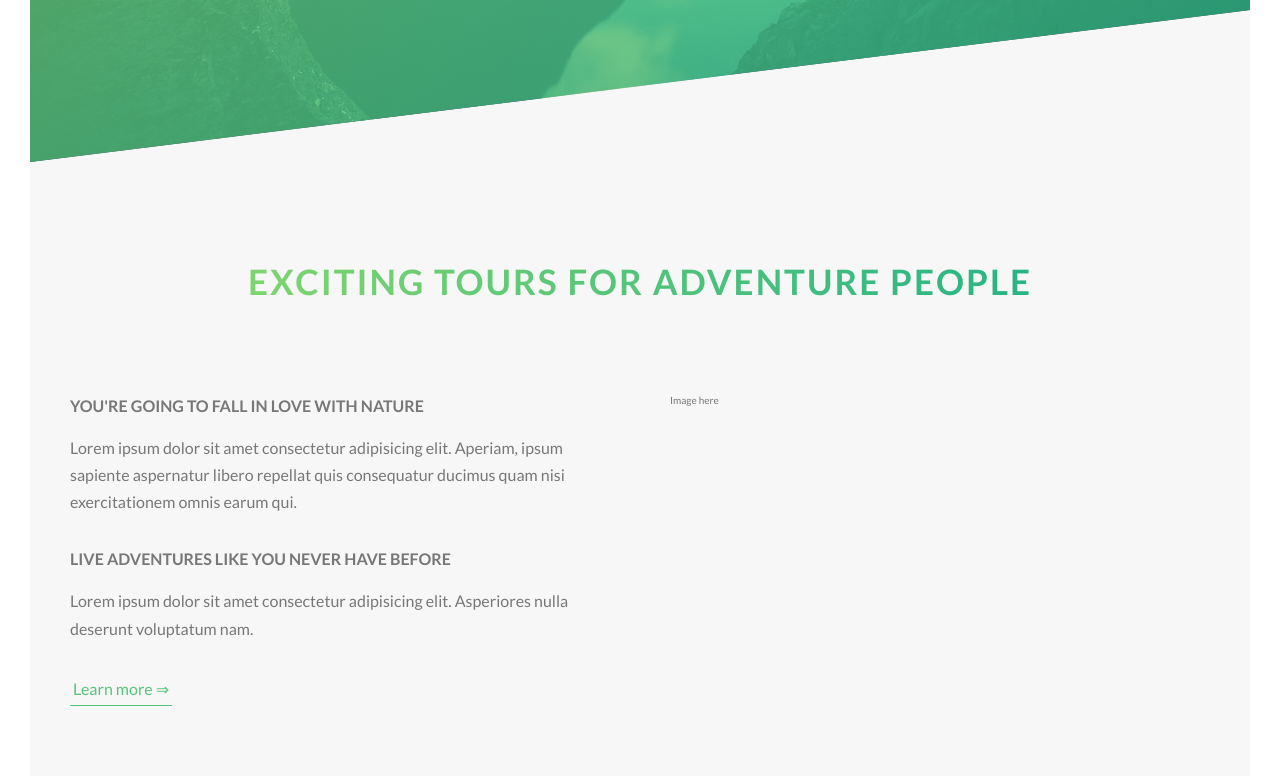
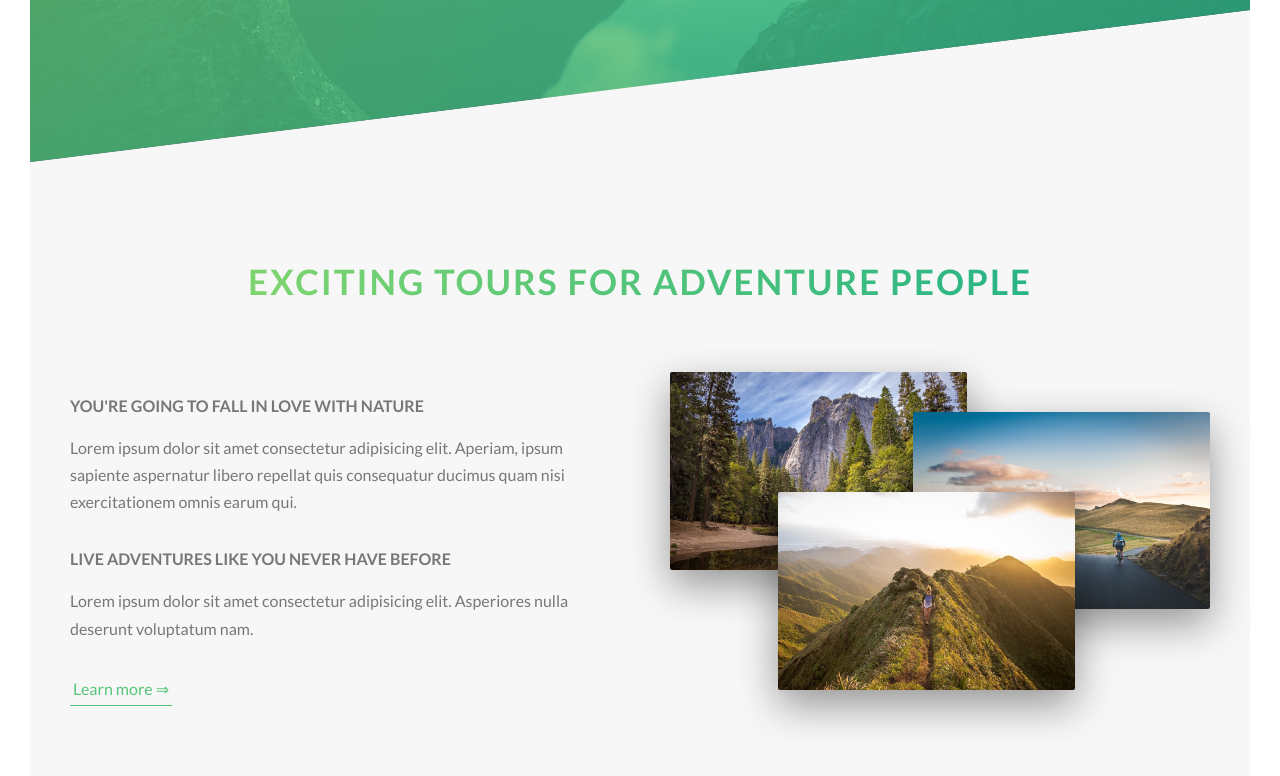
Before and after one commit to peterlxb/advanced-css-tour, a website: page Natours/after-S05/index.html in a window 1280 px wide. Shown: the part 620-1396 px from the top of the page. Drawn offline with Linux system fonts and the light colour scheme.

Commit message:
add postion to dispaly img

```diff
--- a/Natours/after-S05/index.html
+++ b/Natours/after-S05/index.html
@@ -59,7 +59,11 @@
                     <a href="#" class="btn-text">Learn more &rArr;</a>
                 </div>
                 <div class="col-1-of-2">
-                    Image here
+                    <div class="composition">
+                        <img src="img/nat-1-large.jpg" alt="Photo 1" class="composition-photo composition-photo--p1">
+                        <img src="img/nat-2-large.jpg" alt="Photo 2" class="composition-photo composition-photo--p2">
+                        <img src="img/nat-3-large.jpg" alt="Photo 3" class="composition-photo composition-photo--p3">
+                    </div>
                 </div>
             </div>
         </section>
--- /dev/null
+++ b/Natours/after-S05/sass/components/_composition.scss
@@ -0,0 +1,38 @@
+.composition {
+  position: relative;
+}
+
+.composition-photo {
+  width: 55%;
+  box-shadow: 0 1.5rem 4rem rgba($color-black, 0.4);
+  border-radius: 2px;
+  position: absolute;
+  transition: all 0.2s;
+  outline-offset: 2rem;
+}
+
+.composition-photo--p1 {
+  left: 0;
+  top: -2rem;
+}
+
+.composition-photo--p2 {
+  right: 0;
+  top: 2rem;
+}
+
+.composition-photo--p3 {
+  left: 20%;
+  top: 10rem;
+}
+
+.composition-photo:hover {
+  outline: 1.5rem solid $color-primary;
+  transform: scale(1.05) translateY(-0.5rem);
+  box-shadow: 0 2.5rem 4rem rgba($color-black, 0.5);
+  z-index: 20;
+}
+
+.composition:hover .composition-photo:not(:hover) {
+  transform: scale(0.9);
+}
--- a/Natours/after-S05/sass/main.scss
+++ b/Natours/after-S05/sass/main.scss
@@ -8,6 +8,7 @@
 @import "base/typography";
 
 @import "components/button";
+@import "components/composition";
 
 @import "layout/header";
 @import "layout/grid";
```
Also changed, not shown: Natours/after-S05/css/style.css, 1 other file.
